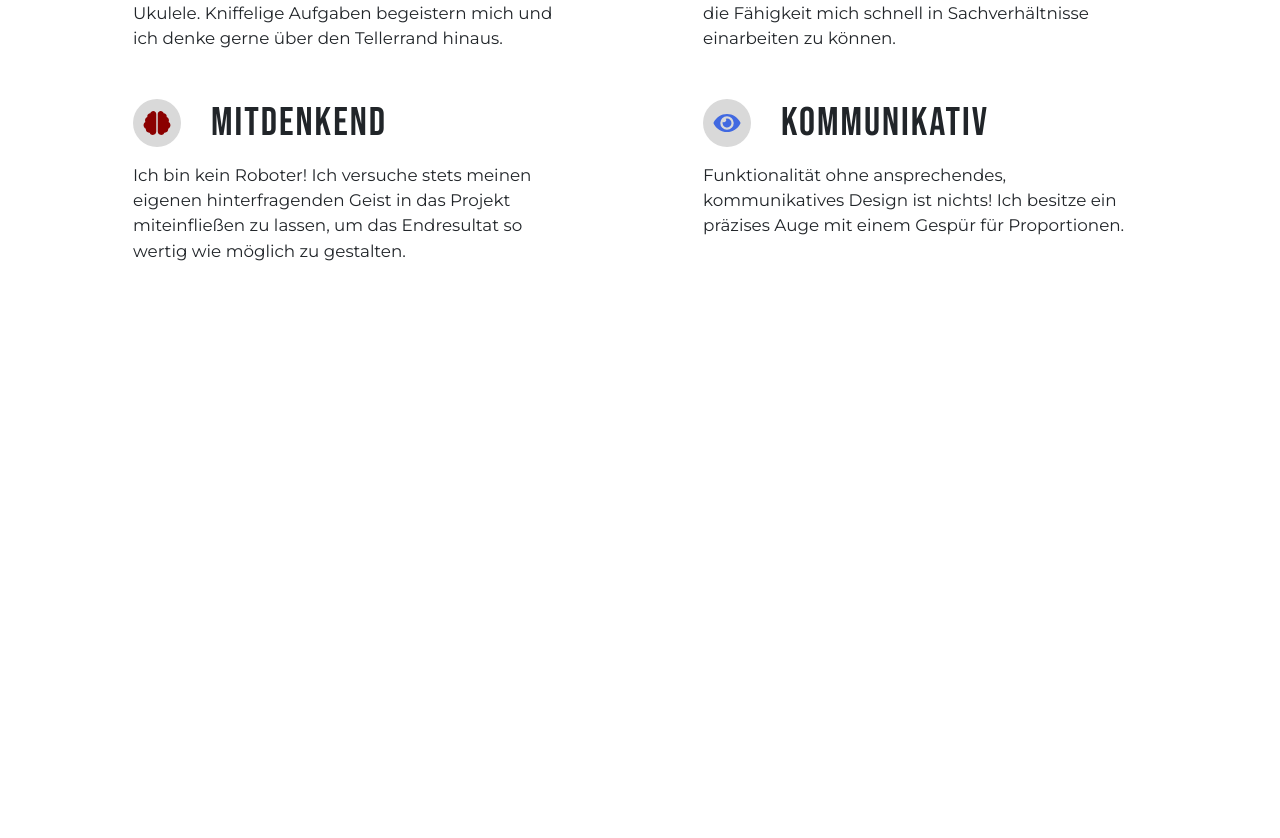
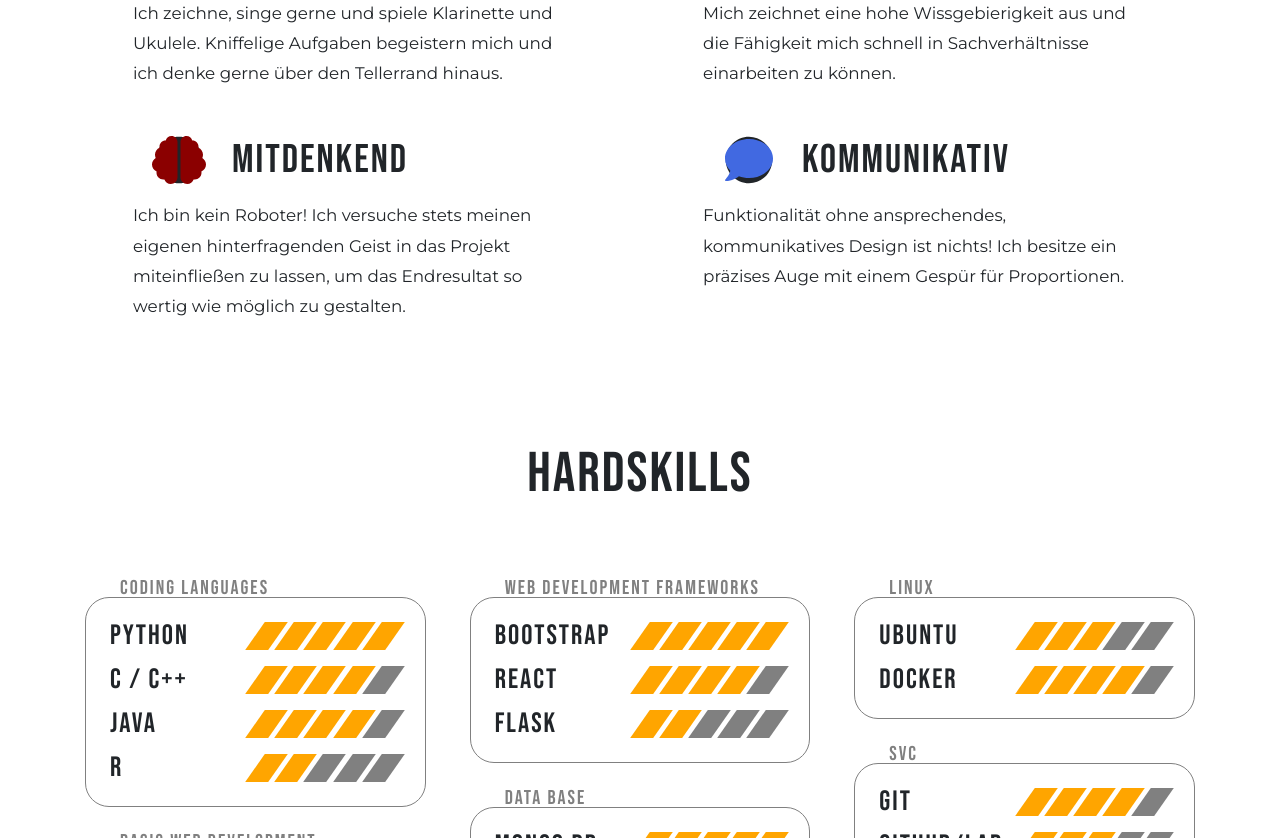
Before and after one commit to damgem/damgem.github.io, a React (Create React App) app: page / in a window 1280 px wide. Shown: the part 1962-2800 px from the top of the page. Before the commit the page ends 2274 px from the top, so only its background shows below. Built offline with nearby package versions, Linux system fonts and the light colour scheme.

Commit message:
added hard skills section

```diff
--- a/src/App.css
+++ b/src/App.css
@@ -36,6 +36,7 @@ body, html {
 
 .secondary-font {
   font-family: 'Montserrat', sans-serif;
+  line-height: 1.8;
 }
 
 strong {
@@ -47,3 +48,31 @@ strong {
   display: block;
   padding-top: 100%;
 }
+
+
+/* sm */
+@media (min-width: 576px) {
+  .card-columns {
+      -webkit-column-count: 1 !important;
+      -moz-column-count: 1 !important;
+      column-count: 1 !important;
+  }
+}
+
+/* md */
+@media (min-width: 768px) {
+  .card-columns {
+      -webkit-column-count: 2 !important;
+      -moz-column-count: 2 !important;
+      column-count: 2 !important;
+  }
+}
+
+/* xl */
+@media (min-width: 1200px) {
+  .card-columns {
+      -webkit-column-count: 3 !important;
+      -moz-column-count: 3 !important;
+      column-count: 3 !important;
+  }
+}
--- a/src/App.js
+++ b/src/App.js
@@ -7,6 +7,7 @@ import Navigation from './components/Navigation';
 import SectionStart from './components/SectionStart';
 import SectionProjects from './components/SectionProjects';
 import SectionSoftSkills from './components/SectionSoftSkills';
+import SectionHardSkills from './components/SectionHardSkills';
 
 function App() {
   return (
@@ -15,6 +16,7 @@ function App() {
         <SectionStart/>
         <SectionProjects/>
         <SectionSoftSkills/>
+        <SectionHardSkills/>
     </Container>
   );
 }
--- a/src/components/Project.jsx
+++ b/src/components/Project.jsx
@@ -66,7 +66,7 @@ class Project extends React.Component {
         const tags = props.langs.map(lang => {
             const bgColor = lang in tagColors ? tagColors[lang] : 'grey';
             return (
-                <Col className="col-auto m-1 badge secondary-font" key={lang} style={{backgroundColor:bgColor}}>
+                <Col className="col-auto m-1 badge secondary-font" key={lang} style={{backgroundColor:bgColor, lineHeight:1.25}}>
                     {lang}
                 </Col>
             );
--- a/src/components/Section.jsx
+++ b/src/components/Section.jsx
@@ -8,7 +8,7 @@ class Section extends React.Component {
             <Row id={id} className="py-5 d-flex flex-column align-items-center">
                 <Col xs={12} className="mb-5 mt-4">
                     <h1 className="main-font text-center">
-                        {this.props.title}
+                        {this.props.heading}
                     </h1>
                 </Col>
                 <Col {...childProps} className="">
--- /dev/null
+++ b/src/components/SectionHardSkills.js
@@ -0,0 +1,91 @@
+import React from 'react';
+import {CardColumns, Card, Row, Col} from 'react-bootstrap';
+
+import Section from './Section';
+
+function SkillPoint(props) {
+    const bgColor = props.active ? 'orange' : 'grey';
+    return (
+        <div style={{display:'inline-block', height:'100%', width:'20%'}}>
+            <i style={{display:'inline-block', height:'100%', width:'80%', backgroundColor:bgColor, transform: "skew(-35deg)"}}></i>
+        </div>
+    );
+}
+
+function Skill(props) {
+
+    const skillPoints = Array.from({length: 5}, (v, i) => <SkillPoint active={i<props.confidence} key={i}/>);
+
+    return (
+        <Row noGutters className="my-3 align-items-center">
+            <Col xl={6} lg={5} md={6} xs={5} className="main-font mb-0" style={{fontSize:"1.75em", lineHeight:1, zIndex: 1}}>
+                {props.children}
+            </Col>
+            <Col xl={6} lg={7} md={6} xs={7} style={{height: "1.75em"}}>
+                {skillPoints}
+            </Col>
+        </Row>
+    );
+}
+
+function SkillGroup(props) {
+    return (
+        <div style={{paddingTop:"2em"}}>
+            <Card xs={12} lg={6} style={{border:"None", display:"inline-block"}}>
+                <label className="main-font" style={{position: 'absolute', top: "-1.2em", left: "1.75em", margin: 0, color:"grey", fontSize:"1.25em"}}>
+                    {props.heading}
+                </label>
+                <div style={{border:"1px solid grey", borderRadius:"1.5em", padding: "1.5em"}}>
+                    <div className="my-n3">
+                        {props.children}
+                    </div>
+                </div>
+            </Card>
+        </div>
+    );
+}
+
+
+
+function SectionHardSkills() {
+    return (
+        <Section id="hardskills" heading="Hardskills">
+            <CardColumns style={{columnGap: "2.75rem"}}>
+                <SkillGroup heading="Coding Languages">
+                    <Skill confidence={5}>Python</Skill>
+                    <Skill confidence={4}>C / C++</Skill>
+                    <Skill confidence={4}>Java</Skill>
+                    <Skill confidence={2}>R</Skill>
+                </SkillGroup>
+                <SkillGroup heading="Basic Web Development">
+                    <Skill confidence={5}>HTML</Skill>
+                    <Skill confidence={4}>CSS</Skill>
+                    <Skill confidence={3}>Java Script</Skill>
+                </SkillGroup>
+                <SkillGroup heading="Web Development Frameworks">
+                    <Skill confidence={5}>Boots&shy;trap</Skill>
+                    <Skill confidence={4}>React</Skill>
+                    <Skill confidence={2}>Flask</Skill>
+                </SkillGroup>
+                <SkillGroup heading="Data Base">
+                    <Skill confidence={5}>Mongo DB</Skill>
+                    <Skill confidence={2}>SQL</Skill>
+                </SkillGroup>
+                <SkillGroup heading="Linux">
+                    <Skill confidence={3}>Ubuntu</Skill>
+                    <Skill confidence={4}>Docker</Skill>
+                </SkillGroup>
+                <SkillGroup heading="SVC">
+                    <Skill confidence={4}>Git</Skill>
+                    <Skill confidence={3}>GitHub/Lab</Skill>
+                </SkillGroup>
+                <SkillGroup heading="Programms">
+                    <Skill confidence={3}>GIMP</Skill>
+                    <Skill confidence={2}>Figma</Skill>
+                </SkillGroup>
+            </CardColumns>
+        </Section>
+    );
+}
+
+export default SectionHardSkills;
--- a/src/components/SectionProjects.jsx
+++ b/src/components/SectionProjects.jsx
@@ -7,8 +7,8 @@ import {CardDeck} from 'react-bootstrap';
 
 function SectionProjects() {
     return (
-        <Section id="projects" title="Projects">
-            <CardDeck>
+        <Section id="projects" heading="Projects">
+            <CardDeck style={{marginTop:'-15px', marginBottom:'-15px'}}>
 
                 <Project>
                     <Project.Title>Excel Web-Add-In</Project.Title>
--- a/src/components/SectionSoftSkills.js
+++ b/src/components/SectionSoftSkills.js
@@ -3,37 +3,35 @@ import Section from './Section';
 
 import {Row, Col} from 'react-bootstrap';
 import {FontAwesomeIcon} from '@fortawesome/react-fontawesome';
-import {faPalette, faBookOpen, faBrain, faEye} from '@fortawesome/free-solid-svg-icons';
+import {faPalette, faBookOpen, faBrain, faComment, faCircle} from '@fortawesome/free-solid-svg-icons';
 
 function Icon(props) {
-    return <FontAwesomeIcon
-            className="square"
+    return <div className="fa-layers fa-fw fa-3x">
+        <FontAwesomeIcon
+            icon={faCircle}
+        />
+        <FontAwesomeIcon
             icon={props.icon}
-            fixedWidth
-            style={{color:props.color,
-                    borderRadius: '50%',
-                    backgroundColor: '#d9d9d9',
-                    fontSize:'3rem',
-                    width:'3rem',
-                    padding: '0.66rem'}}
-    />
+            style={{color:props.color}}
+        />
+    </div>
 }
 
 function SoftSkill(props) {
     return (
-        <Col md={6} xm={12}>
-            <div className="mx-5 mb-5">
+        <Col md={6} xs={12}>
+            <div className="mx-lg-5 mx-4 mb-lg-5 mb-4">
             <Row>
                 {/*icon*/}
-                <Col xs="auto" className="">
+                <Col xs="auto ml-lg-3">
                     <Icon icon={props.icon} color={props.iconColor}/>
                 </Col>
                 {/*title*/}
-                <Col xs="auto" className="mr-auto d-flex align-items-center">
+                <Col xs="auto" className="px-0 pl-lg-2 text-center">
                     <h2 className="main-font">{props.title}</h2>
                 </Col>
                 {/*description*/}
-                <Col xs={12} className="mt-3 secondary-font" style={{fontSize:'1.05em'}}>
+                <Col xs={12} className="mt-lg-3 mt-1 secondary-font" style={{fontSize:'1.05em'}}>
                     {props.children}
                 </Col>
             </Row>
@@ -44,7 +42,7 @@ function SoftSkill(props) {
 
 function SectionSoftSkills() {
     return (
-        <Section id="softskills" title="Soft Skills" >
+        <Section id="softskills" heading="Soft Skills" >
             <Row className="mb-n5">
                 <SoftSkill title="Kreativ" icon={faPalette} iconColor="orange">
                     Ich zeichne, singe gerne und spiele Klarinette und Ukulele.
@@ -61,7 +59,7 @@ function SectionSoftSkills() {
                     das Projekt miteinfließen zu lassen, um das Endresultat so wertig wie möglich zu gestalten.
                 </SoftSkill>
 
-                <SoftSkill title="Kommunikativ" icon={faEye} iconColor="royalblue">
+                <SoftSkill title="Kommunikativ" icon={faComment} iconColor="royalblue">
                     Funktionalität ohne ansprechendes, kommunikatives Design ist nichts!
                     Ich besitze ein präzises Auge mit einem Gespür für Proportionen.
                 </SoftSkill>
```
